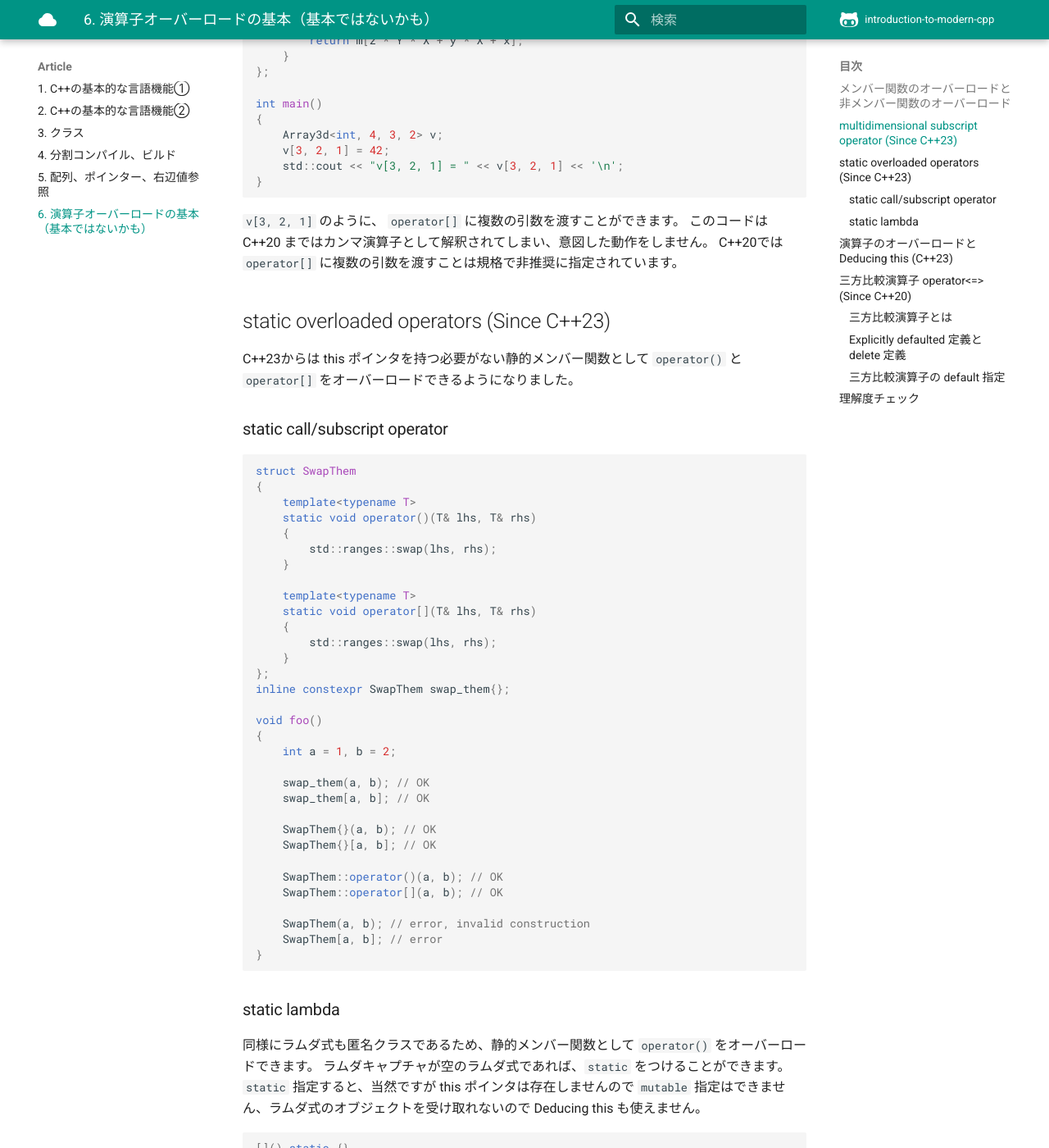
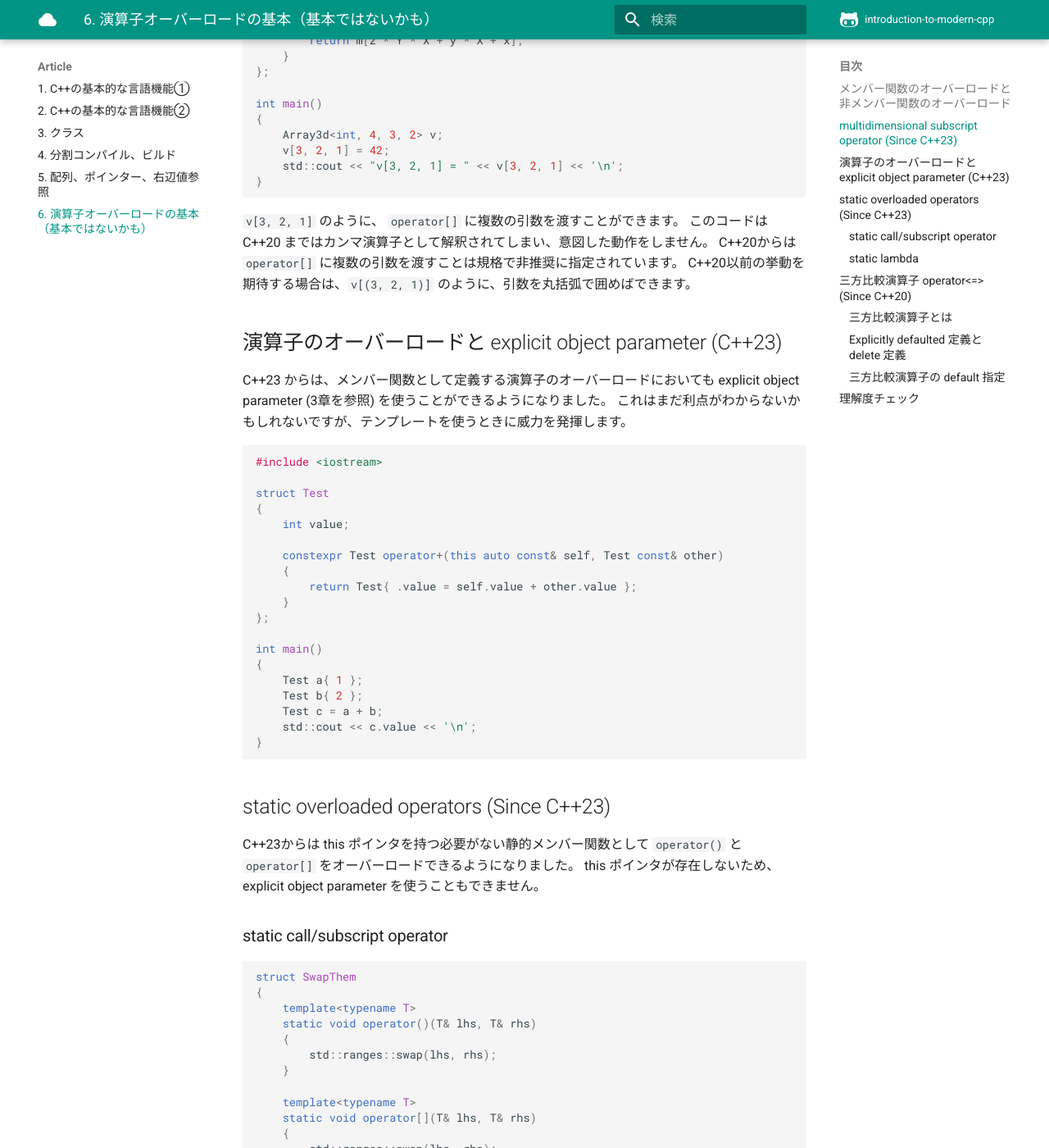
Before and after one commit to MitamaLab/introduction-to-modern-cpp, an MkDocs documentation site: the page built from book/docs/article/section_6.md, in a window 1280 px wide and 1400 px high, scrolled down 907 px. Shown: the whole window at 82% size. Built offline with MkDocs 1.6.1 and Material for MkDocs 9.7.7, drawn with Linux system fonts in a browser that asks for light colours; comment, search, counter and statistics services are not loaded; some of the changed text lies outside the part shown.

Commit message:
feat: Update sections 3, 5, and 6 with clarifications and new examples

````diff
--- a/book/docs/article/section_6.md
+++ b/book/docs/article/section_6.md
@@ -40,11 +40,40 @@ int main()
 
 `v[3, 2, 1]` のように、 `operator[]` に複数の引数を渡すことができます。
 このコードは C++20 まではカンマ演算子として解釈されてしまい、意図した動作をしません。
-C++20では `operator[]` に複数の引数を渡すことは規格で非推奨に指定されています。
+C++20からは `operator[]` に複数の引数を渡すことは規格で非推奨に指定されています。
+C++20以前の挙動を期待する場合は、`v[(3, 2, 1)]` のように、引数を丸括弧で囲めばできます。
+
+## 演算子のオーバーロードと explicit object parameter (C++23)
+
+C++23 からは、メンバー関数として定義する演算子のオーバーロードにおいても explicit object parameter (3章を参照) を使うことができるようになりました。
+これはまだ利点がわからないかもしれないですが、テンプレートを使うときに威力を発揮します。
+
+```cpp
+#include <iostream>
+
+struct Test
+{
+	int value;
+
+	constexpr Test operator+(this auto const& self, Test const& other)
+	{
+		return Test{ .value = self.value + other.value };
+	}
+};
+
+int main()
+{
+	Test a{ 1 };
+	Test b{ 2 };
+	Test c = a + b;
+	std::cout << c.value << '\n';
+}
+```
 
 ## static overloaded operators (Since C++23)
 
 C++23からは this ポインタを持つ必要がない静的メンバー関数として `operator()` と `operator[]` をオーバーロードできるようになりました。
+this ポインタが存在しないため、explicit object parameter を使うこともできません。
 
 ### static call/subscript operator
 
@@ -87,38 +116,11 @@ void foo()
 
 同様にラムダ式も匿名クラスであるため、静的メンバー関数として `operator()` をオーバーロードできます。
 ラムダキャプチャが空のラムダ式であれば、`static` をつけることができます。
-`static` 指定すると、当然ですが this ポインタは存在しませんので `mutable` 指定はできません、ラムダ式のオブジェクトを受け取れないので Deducing this も使えません。
+当然ですが this ポインタは存在しませんので `mutable` 指定はできません、もちろん explicit object parameter も使えません。
 
 ```cpp
 []() static {}
 //   ^^^^^^ ここ
-```
-
-## 演算子のオーバーロードと Deducing this (C++23)
-
-C++23 からは、メンバー関数として定義する演算子のオーバーロードにおいても Deducing this (3章を参照) を使うことができるようになりました。
-これはまだ利点がわからないかもしれないですが、テンプレートを使うときに威力を発揮します。
-
-```cpp
-#include <iostream>
-
-struct Test
-{
-	int value;
-
-	constexpr Test operator+(this auto const& self, Test const& other)
-	{
-		return Test{ .value = self.value + other.value };
-	}
-};
-
-int main()
-{
-	Test a{ 1 };
-	Test b{ 2 };
-	Test c = a + b;
-	std::cout << c.value << '\n';
-}
 ```
 
 ## 三方比較演算子 `operator<=>` (Since C++20)
@@ -186,7 +188,7 @@ struct S {
 
 特殊メンバ関数と比較演算子は、`default` 指定と `delete` 指定を使うことができます。
 特殊メンバ関数とは、デフォルトコンストラクタ、コピーコンストラクタ、ムーブコンストラクタ、コピー代入演算子、ムーブ代入演算子、デストラクタのことです。
-比較演算子とは、`operator==`、`operator<=>`、`operator!=` (ただし、`operator==` が明示的に定義されている場合のみ)、`operator<` (だたし、`operator<=>` が明示的に定義されている場合のみ)、`operator<=` (だたし、`operator<=>` が明示的に定義されている場合のみ)、`operator>` (だたし、`operator<=>` が明示的に定義されている場合のみ)、`operator>=`  (だたし、`operator<=>` が明示的に定義されている場合のみ) のことです。
+比較演算子とは、`operator==`、`operator<=>`、`operator!=` (ただし、`operator==` が明示的に定義されている場合のみ)、`operator<` (ただし、`operator<=>` が明示的に定義されている場合のみ)、`operator<=` (ただし、`operator<=>` が明示的に定義されている場合のみ)、`operator>` (ただし、`operator<=>` が明示的に定義されている場合のみ)、`operator>=`  (ただし、`operator<=>` が明示的に定義されている場合のみ) のことです。
 
 まず、`delete` 指定について説明します。
 `delete` 指定を使うと、その関数の呼び出しをコンパイルエラーにすることができます。
@@ -215,8 +217,8 @@ struct NoCopy
 
 ## 理解度チェック
 
-1. TODO
+1. `static` 指定されたメンバー関数としての演算子オーバーロードとそうでないものを [Compiler Explorer](https://godbolt.org/) で比較してみましょう。
 
-2. TODO
+2.
 
-3. TODO
+3. 三方比較演算子を定義することで、どのような利点がありますか？
````
Also changed, not shown: book/docs/article/section_3.md (+11 -3 lines), book/docs/article/section_5.md (+1 -1 lines), book/docs/index.md (+3 -1 lines).
